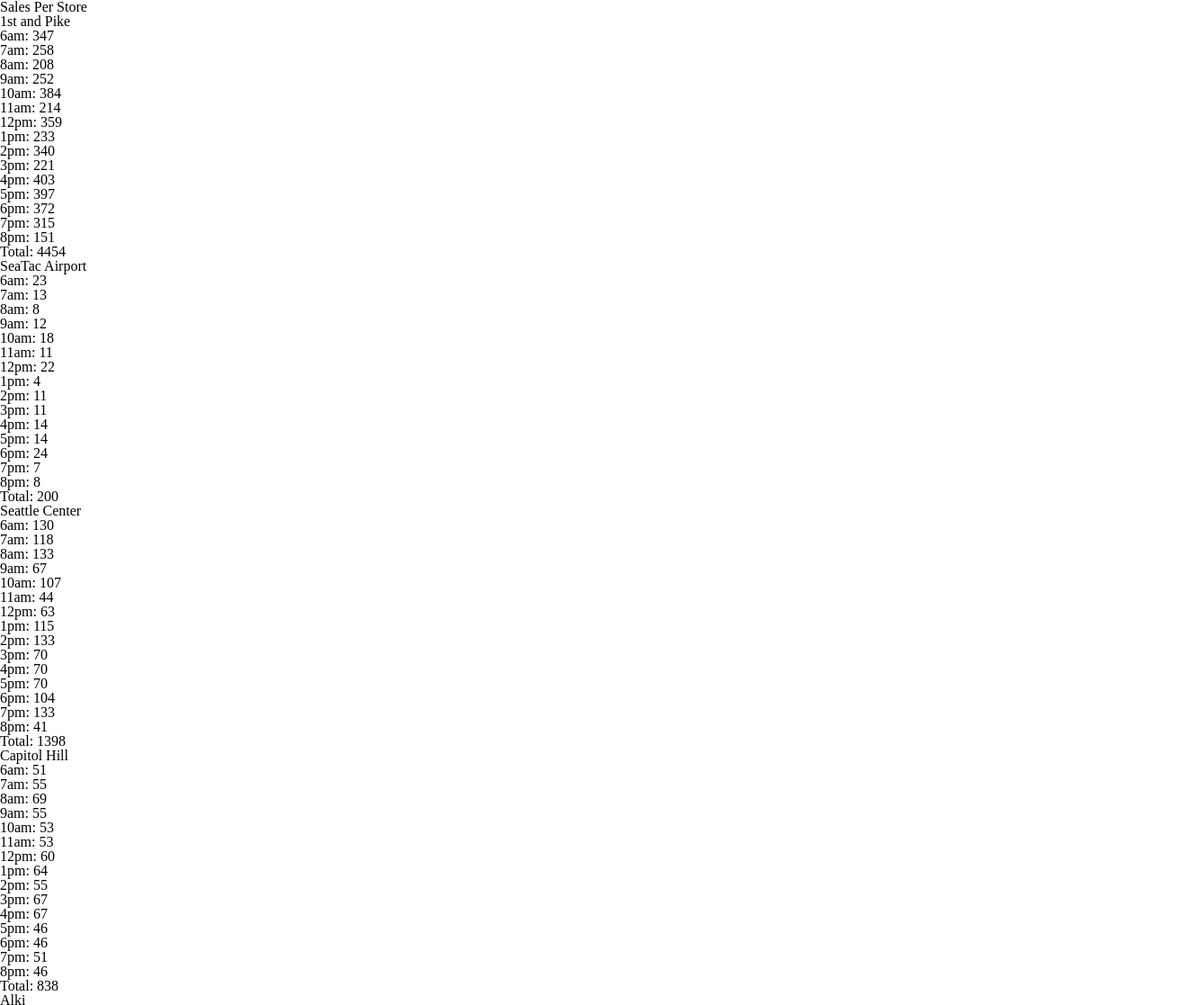
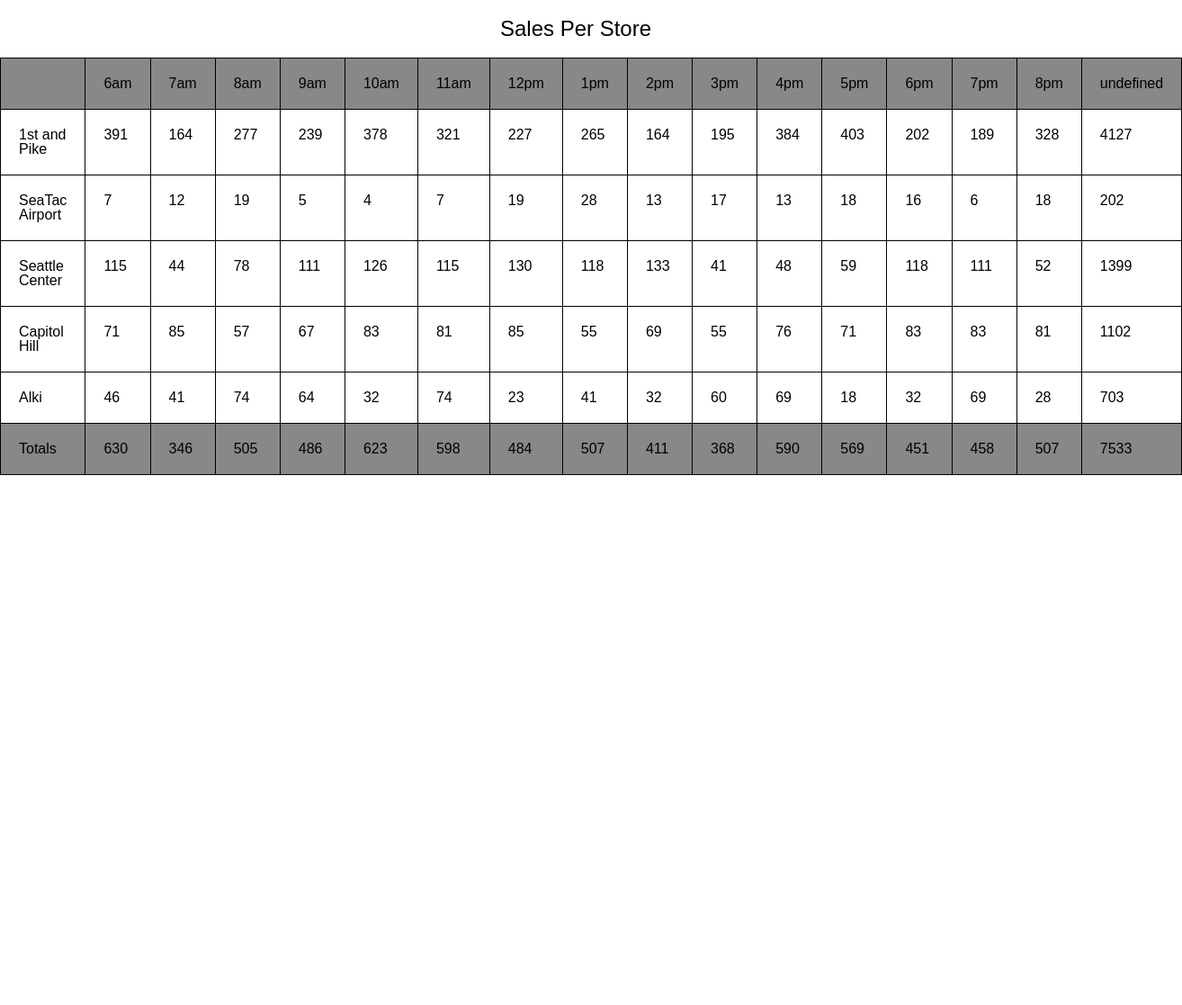
Before and after one commit to thomascbullock/cookie-stand, a plain HTML site: page pages/sales.html in a window 1280 px wide. Shown: the top 1117 px of the page at 90% size, 1314 px wide, since content can reach past the window. After the commit the page ends 800 px from the top, so only its background shows below. Drawn offline with Linux system fonts and the light colour scheme.

Commit message:
changed to table display, added header and totaling

```diff
--- a/css/style.css
+++ b/css/style.css
@@ -0,0 +1,18 @@
+body {
+    font-family: Arial, Helvetica, sans-serif;
+}
+
+h1 {
+    margin: 20px;
+    font-size: x-large;
+    text-align: center;
+}
+
+thead {
+    background: #888;
+  }
+
+  td {
+    padding: 20px;
+    border: solid 1px black;
+  }
--- a/js/app.js
+++ b/js/app.js
@@ -1,49 +1,13 @@
+//data
 var hours = ['6am', '7am','8am','9am','10am','11am','12pm','1pm','2pm','3pm','4pm','5pm','6pm','7pm','8pm'];
 
-function Store(storeInfo) {
-  this.locationName = storeInfo.locationName;
-  this.displayName = storeInfo.displayName;
-  this.minCustomers = storeInfo.minCustomers;
-  this.maxCustomers = storeInfo.maxCustomers;
-  this.averageCookiesPerSale = storeInfo.averageCookiesPerSale;
-  this.calculatedCookiesPerHour = [];
-  this.calculatedDailyCookieTotal = 0;
-  this.getCookiesPerHour = function(inCustomers){
-    return Math.round(inCustomers * this.averageCookiesPerSale);
-  };
-  this.getCustomersPerHour = function(){
-    //using the getRandomIntInclusive pattern from
-    //https://developer.mozilla.org/en-US/docs/Web/JavaScript/Reference/Global_Objects/Math/random
-    var min = Math.ceil(this.minCustomers);
-    var max = Math.floor(this.maxCustomers);
-    return Math.floor(Math.random() * (max-min + 1)) + min;
-  };
+//I'm unsure about this hourly totals piece
+//Other approach I considered: building the html without totals and then crawling the table columns and summing them
+//That seemed wasteful as I did have all the information in memory once already
+//but an array of 0s to add to just looks silly. Any feedback appreciated.
 
-  this.loadDailyData = function(){
-    this.calculatedDailyCookieTotal = 0;
-    for (var i = 0; i < hours.length; i++) {
-      var calculatedCookies = this.getCookiesPerHour(this.getCustomersPerHour());
-      //no real reason this has to be split into 2 lines except it looked unwieldy as one
-      this.calculatedCookiesPerHour.push(calculatedCookies);
-      this.calculatedDailyCookieTotal += calculatedCookies;
-    }
-  },
-  this.renderOutput = function(){
-    this.loadDailyData();
-    var hoursAndTotalsHeader = document.getElementById(this.locationName);
-    hoursAndTotalsHeader.textContent = this.displayName;
-    var hoursAndTotalsList = document.getElementById(`${this.locationName}-hours-and-cookies`);
-    for (var i = 0; i < hours.length; i++) {
-      var liEl = document.createElement('li');
-      liEl.textContent = `${hours[i]}: ${this.calculatedCookiesPerHour[i]}`;
-      hoursAndTotalsList.appendChild(liEl);
-    }
-    //add the total element
-    var totalLiEl = document.createElement('li');
-    totalLiEl.textContent = `Total: ${this.calculatedDailyCookieTotal}`;
-    hoursAndTotalsList.appendChild(totalLiEl);
-  };
-}
+var hourlyTotals = [0,0,0,0,0,0,0,0,0,0,0,0,0,0,0];
+var grandTotal = 0;
 
 var pikeInfo = {
   locationName: 'pike',
@@ -84,6 +48,86 @@ var alkiInfo = {
   maxCustomers: 16,
   averageCookiesPerSale: 4.6};
 
+
+
+var tableBody = document.getElementById('sales-table-body');
+
+//utility functions
+
+function addTableRow(inRow){
+  var newRow = document.createElement('tr');
+  newRow.innerHTML = inRow;
+  tableBody.appendChild(newRow);
+}
+
+function makeHeaderOrFooterRow(inData){
+  var firstCol = inData.firstCol;
+  var arr = inData.arr;
+  var lastCol = inData.lastCol;
+  var table = document.getElementById('sales-table');
+  //start the header with an empty cell
+  var headerRow = document.createElement('thead');
+  var headerData = `<td>${firstCol}</td>`;
+  for (var headerCounter = 0; headerCounter < arr.length; headerCounter++) {
+    headerData = `${headerData}<td>${arr[headerCounter]}</td>`;
+  }
+  //the totals get appended to the array at the end
+  //therefore the header is short one column
+  //forcing a lastColumn if one is passed in
+  if (lastCol) {
+    headerData = `${headerData}<td>${inData.lastRow}</td>`;
+  }
+
+  headerRow.innerHTML = headerData;
+
+  table.appendChild(headerRow);
+}
+//main Object
+
+function Store(storeInfo) {
+  this.locationName = storeInfo.locationName;
+  this.displayName = storeInfo.displayName;
+  this.minCustomers = storeInfo.minCustomers;
+  this.maxCustomers = storeInfo.maxCustomers;
+  this.averageCookiesPerSale = storeInfo.averageCookiesPerSale;
+  this.getCookiesPerHour = function(inCustomers){
+    return Math.round(inCustomers * this.averageCookiesPerSale);
+  };
+  this.getCustomersPerHour = function(){
+    //using the getRandomIntInclusive pattern from
+    //https://developer.mozilla.org/en-US/docs/Web/JavaScript/Reference/Global_Objects/Math/random
+    var min = Math.ceil(this.minCustomers);
+    var max = Math.floor(this.maxCustomers);
+    return Math.floor(Math.random() * (max-min + 1)) + min;
+  };
+
+  this.makeTableRow = function(){
+    var calculatedDailyCookieTotal = 0;
+    //start table row with display name
+    this.calculatedCookiesTableRow = `<td>${this.displayName}</td>`;
+    //now loop through the hours and calculate cookies per hour
+    for (var hoursCounter = 0; hoursCounter < hours.length; hoursCounter++) {
+      var calculatedCookies = this.getCookiesPerHour(this.getCustomersPerHour());
+      hourlyTotals[hoursCounter] = hourlyTotals[hoursCounter] + calculatedCookies;
+      grandTotal = grandTotal + calculatedCookies;
+      this.calculatedCookiesTableRow = `${this.calculatedCookiesTableRow}<td>${calculatedCookies}</td>`;
+      calculatedDailyCookieTotal += calculatedCookies;
+    }
+    this.calculatedCookiesTableRow = `${this.calculatedCookiesTableRow}<td>${calculatedDailyCookieTotal}</td>`;
+    return this.calculatedCookiesTableRow;
+  },
+
+  this.renderOutput = function(){
+    addTableRow(this.makeTableRow());
+  };
+}
+
+//begin page logic here
+
+//make the header
+makeHeaderOrFooterRow({firstCol: '', lastCol: 'Daily Location Total', arr: hours});
+
+//create and add store rows
 var pike = new Store(pikeInfo);
 pike.renderOutput();
 var seaTac = new Store(seaTacInfo);
@@ -94,3 +138,11 @@ var capitolHill = new Store(capitolHillInfo);
 capitolHill.renderOutput();
 var alki = new Store(alkiInfo);
 alki.renderOutput();
+
+//Add grandTotal to hourly totals array
+hourlyTotals.push(grandTotal);
+
+//make the footer
+makeHeaderOrFooterRow({firstCol: 'Totals', arr: hourlyTotals});
+
+//profit
--- a/pages/sales.html
+++ b/pages/sales.html
@@ -6,16 +6,9 @@
     </head>
     <body>
         <h1>Sales Per Store</h1>
-        <h2 id="pike"></h2>
-        <ul id="pike-hours-and-cookies"></ul>
-        <h2 id="seaTac"></h2>
-        <ul id="seaTac-hours-and-cookies"></ul>
-        <h2 id="seattleCenter"></h2>
-        <ul id="seattleCenter-hours-and-cookies"></ul>
-        <h2 id="capitolHill"></h2>
-        <ul id="capitolHill-hours-and-cookies"></ul>
-        <h2 id="alki"></h2>
-        <ul id="alki-hours-and-cookies"></ul>
+        <table id='sales-table'>
+            <tbody id="sales-table-body"></tbody>
+        </table>
         <script src="../js/app.js"></script>
     </body>
 </html>
```
